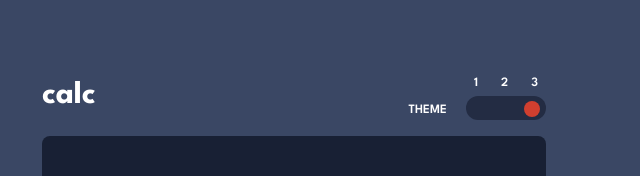
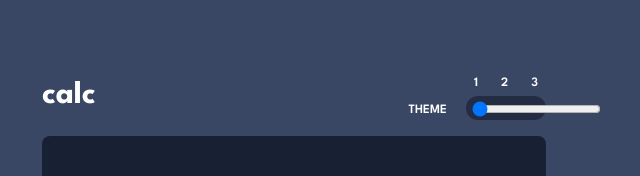
Before and after one commit to Sana-Shabeel/calculator-app, a React (Vite) app: page / in a window 1280 px wide. Shown: the top 176 px of the page, without its empty margins (346-986 px from the left). Built offline with nearby package versions, Linux system fonts and the light colour scheme.

Commit message:
Add swicth theme func

```diff
--- a/src/components/header/Header.tsx
+++ b/src/components/header/Header.tsx
@@ -1,14 +1,35 @@
 import React from "react";
-import Theme from "./Theme";
 import "./header.scss";
 
-const Header = () => {
+interface Props {
+  switchThemeHandler: (theme: string) => void;
+}
+
+const Header = ({ switchThemeHandler }: Props) => {
   return (
     <div className="header">
       <h1>calc</h1>
       <div className="theme-word">
         <p>Theme</p>
-        <Theme />
+        <div className="theme-changer">
+          <div className="themes-level">
+            <p>1</p>
+            <p>2</p>
+            <p>3</p>
+          </div>
+
+          <div className="dot-container">
+            <input
+              type="range"
+              name="slider"
+              min="1"
+              max="3"
+              defaultValue="1"
+              id="slider"
+              onChange={(e) => switchThemeHandler(e.target.value)}
+            />
+          </div>
+        </div>
       </div>
     </div>
   );
```
